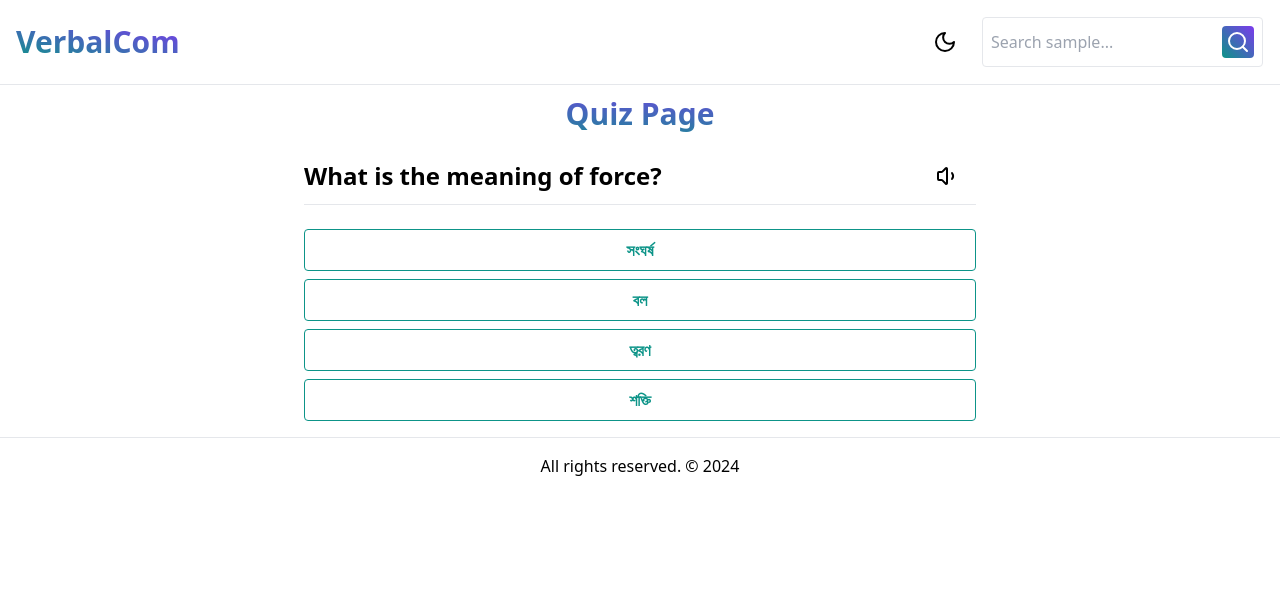
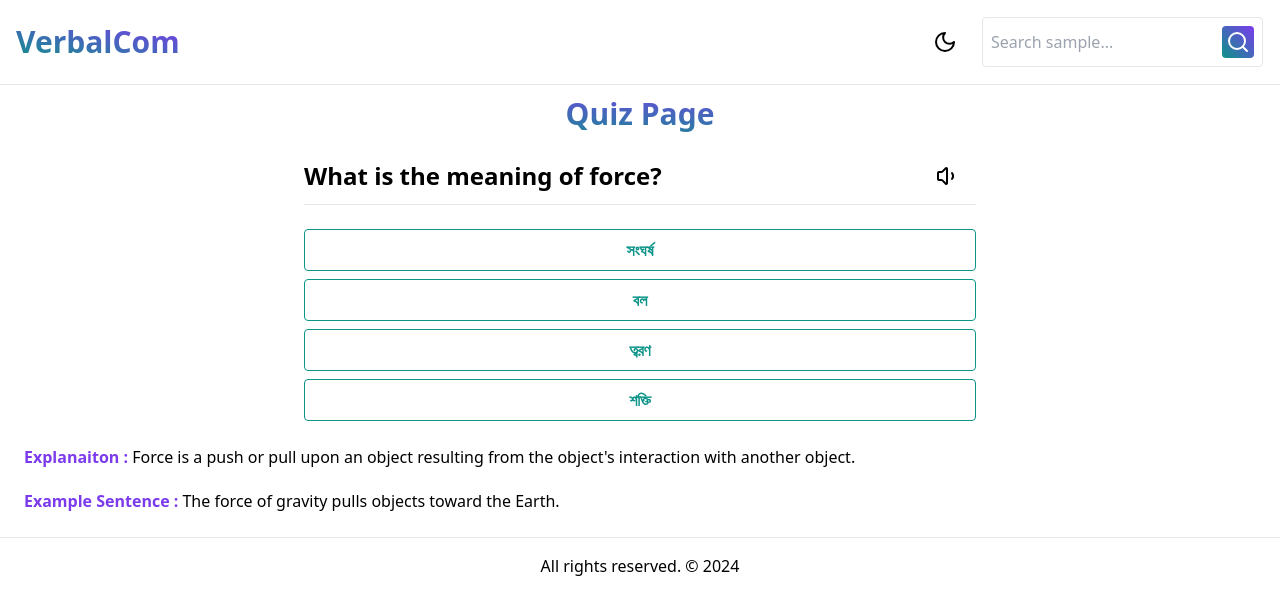
Before and after one commit to ashsajal1/verbalcom, a Vue app: page /quiz in a window 1280 px wide. Shown: the top 614 px of the page. Built offline with nearby package versions, Linux system fonts and the light colour scheme.

Commit message:
feat: show explanaiton and example

```diff
--- a/src/pages/Quiz.vue
+++ b/src/pages/Quiz.vue
@@ -33,6 +33,15 @@
                 <Button class="w-full">Restart</Button>
             </RouterLink>
         </div>
+    </div>
+
+    <div class="p-2 mt-4" v-motion-pop v-if="currentQuestion.explanation">
+        <span class="text-secondary font-bold">Explanaiton : </span>
+        {{ currentQuestion.explanation }}
+    </div>
+    <div class="p-2 mt-1" v-motion-pop v-if="currentQuestion.explanation">
+        <span class="text-secondary font-bold">Example Sentence : </span>
+        {{ currentQuestion.exampleUsage }}
     </div>
 </template>
 
@@ -97,6 +106,8 @@ const generateQuestions = () => {
     return vocabulary.map(word => ({
         question: `What is the meaning of ${word.en}?`,
         answer: word.bn,
+        explanation: word.explanation,
+        exampleUsage: word.example,
         options: generateRandomOptions(word.bn, vocabulary)
     }));
 };
```
